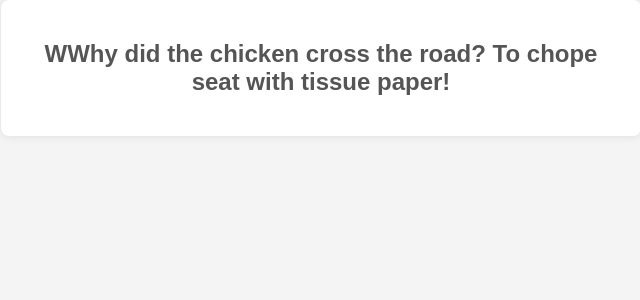
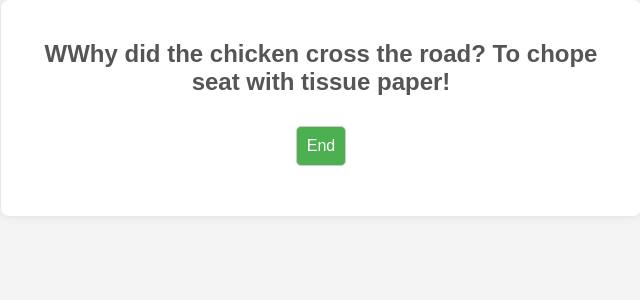
Before and after one commit to LijuanHao/DBS-prediction, a Flask app: template templates/joke.html in a window 1280 px wide. Shown: the top 300 px of the page, without its empty margins (319-959 px from the left). Run offline with Flask 3, Linux system fonts and the light colour scheme; the template is opened without the code that fills it, so the values that code supplies are empty.

Commit message:
Update joke.html

```diff
--- a/templates/joke.html
+++ b/templates/joke.html
@@ -66,6 +66,10 @@
 <body>
     <div class="container">
         <h2>WWhy did the chicken cross the road? To chope seat with tissue paper! </h2>
+    </form>
+    <form action="/" method="post">
+        <input type="submit" value="End">
+    </form>
     </div>
 </body>
 </html>
```
